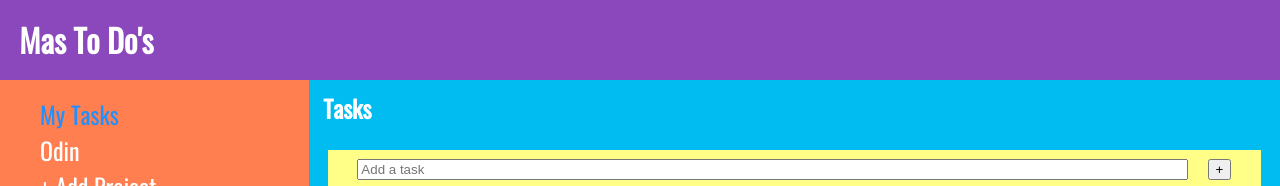
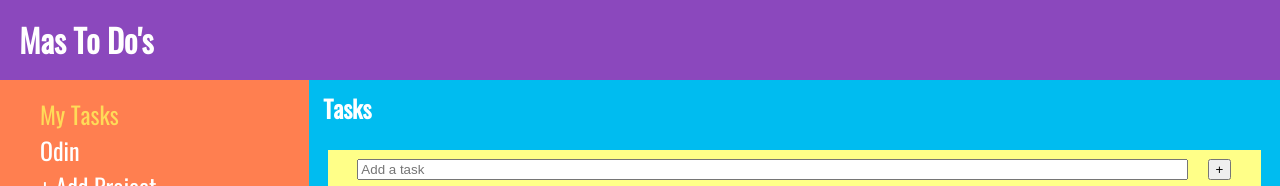
Before and after one commit to xandre9-git/mas-to-dos, a website built with webpack: page dist/index.html in a window 1280 px wide. Shown: the top 186 px of the page. Built offline with nearby package versions, Linux system fonts and the light colour scheme.

Commit message:
Changed color of .active font to a more readable one

```diff
--- a/src/style.css
+++ b/src/style.css
@@ -143,5 +143,5 @@ h1 {
 }
 
 .active {
-  color: dodgerblue;
+  color: #ffdb58;
 }
```
